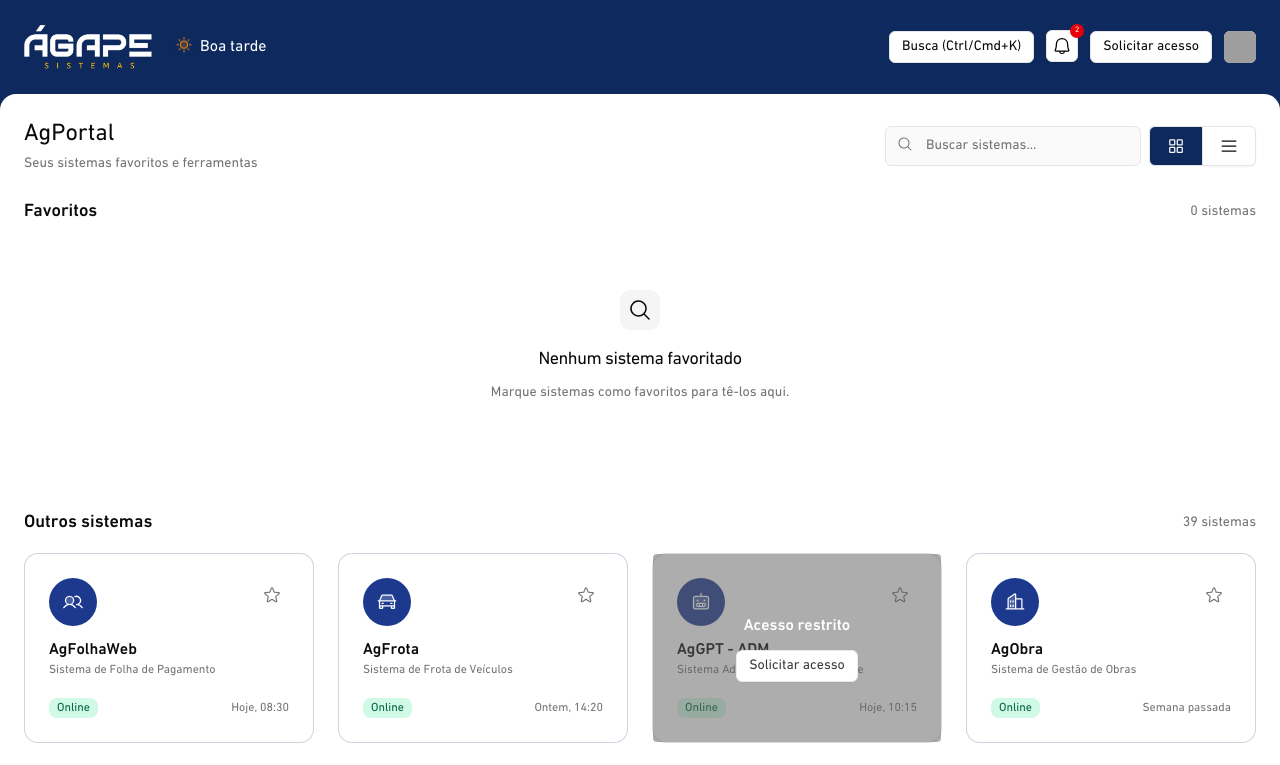
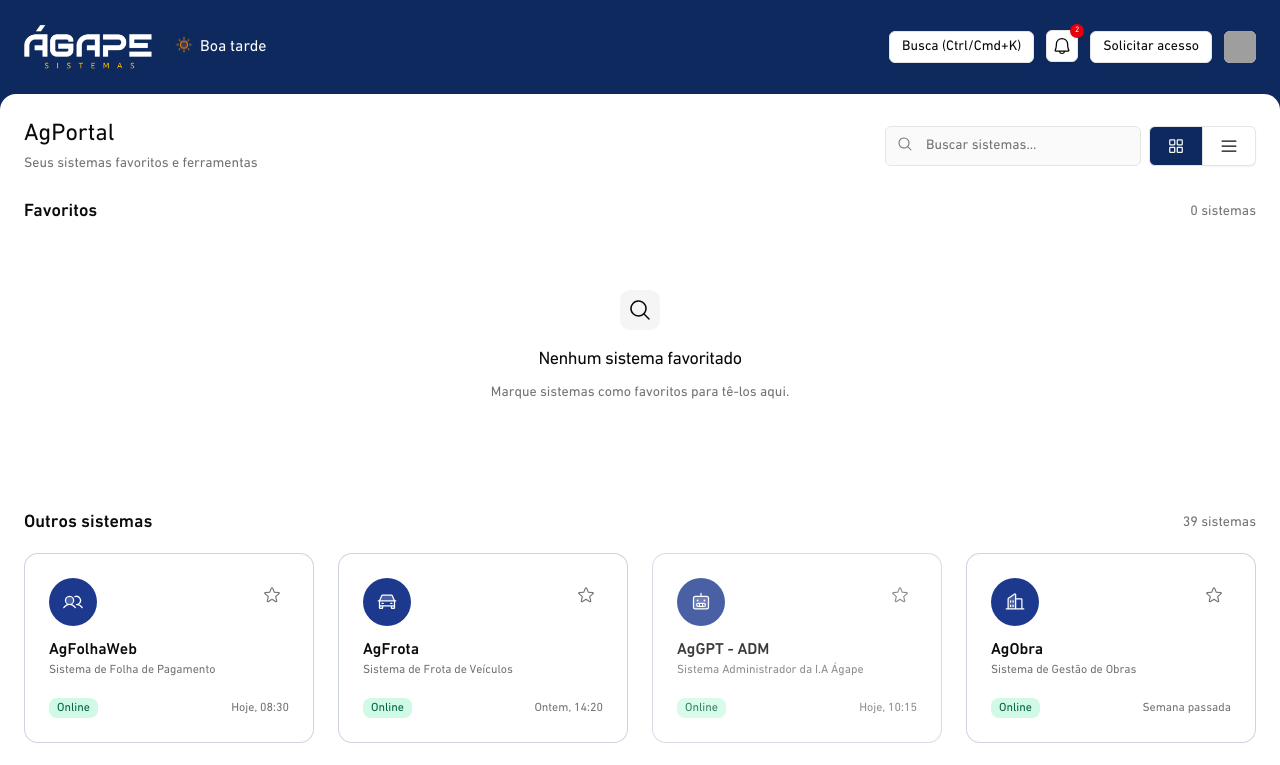
Before and after one commit to GuilhermeSantosUI/agportalweb, a React (Vite) app: page /dashboard in a window 1280 px wide. Shown: the top 765 px of the page. Built offline with nearby package versions, Linux system fonts and the light colour scheme; grey boxes are pictures that could not be loaded.

Commit message:
feat(FavoriteCard): implementar evento global para solicitar acesso e melhorar a acessibilidade

```diff
--- a/src/components/favorite-card.tsx
+++ b/src/components/favorite-card.tsx
@@ -1,7 +1,6 @@
 import { hasAccess } from '@/app/utils/access';
 import useFavorites from '@/app/utils/useFavorites';
 import { Card, CardContent, CardDescription, CardHeader, CardTitle } from '@/components/ui/card';
-import { RequestAccess } from '@/pages/components/request-access';
 import { Star } from '@phosphor-icons/react';
 import React from 'react';
 
@@ -16,7 +15,14 @@ type Props = {
   lastAccess?: string;
 };
 
-export function FavoriteCard({ id, title, subtitle, Icon, status, lastAccess, }: Props) {
+export function FavoriteCard({
+  id,
+  title,
+  subtitle,
+  Icon,
+  status,
+  lastAccess,
+}: Props) {
   const computedId = id ?? title.replace(/\s+/g, '-').toLowerCase();
   const { isFavorite, toggle } = useFavorites();
   const fav = isFavorite(computedId);
@@ -24,7 +30,9 @@ export function FavoriteCard({ id, title, subtitle, Icon, status, lastAccess, }:
 
   return (
     <Card
-      className={`group transition-all gap-0 duration-300 ${access ? 'cursor-pointer' : 'opacity-80'} border border-primary/20 relative`}
+      className={`group transition-all gap-0 duration-300 ${
+        access ? 'cursor-pointer' : 'opacity-80'
+      } border border-primary/20 relative`}
       onClick={() => access && console.log('Abrir', title)}
       role="button"
       aria-label={`Abrir ${title}`}
@@ -77,15 +85,20 @@ export function FavoriteCard({ id, title, subtitle, Icon, status, lastAccess, }:
       </CardContent>
 
       {!access && (
-        <div className="absolute inset-0 bg-black/40 flex items-center justify-center rounded">
-          <div className="text-center">
-            <div className="mb-3 text-white font-semibold">Acesso restrito</div>
-            <div className="flex items-center justify-center gap-2">
-              {/* RequestAccess traz o próprio botão e sheet */}
-              <RequestAccess />
-            </div>
-          </div>
-        </div>
+        // apenas blur; clique abrirá o formulário de solicitação via evento global
+        <div
+          className="absolute inset-0 opacity-0.5 rounded-lg"
+          role="button"
+          aria-label={`Solicitar acesso a ${title}`}
+          onClick={(e) => {
+            e.stopPropagation();
+            window.dispatchEvent(
+              new CustomEvent('open-request-access', {
+                detail: { what: title, id: computedId },
+              })
+            );
+          }}
+        />
       )}
     </Card>
   );
--- a/src/pages/Login.tsx
+++ b/src/pages/Login.tsx
@@ -1,9 +1,5 @@
 import logoImg from '@/assets/images/agape-logo-amarela.png';
-import {
-  CertificateDonePanel,
-  CertificateProcessingPanel,
-  CertificateSelectionPanel,
-} from '@/components/certificate-panel';
+import { CertificateDonePanel, CertificateProcessingPanel, CertificateSelectionPanel } from '@/components/certificate-panel';
 import { Button } from '@/components/ui/button';
 import { Checkbox } from '@/components/ui/checkbox';
 import { Input } from '@/components/ui/input';
@@ -314,9 +310,9 @@ export function Login() {
             </>
           ) : (
             <>
-              <h2 className="text-2xl font-semibold mb-1">Welcome Back</h2>
+              <h2 className="text-2xl font-semibold mb-1">agPortal</h2>
               <p className="text-sm text-muted-foreground mb-6">
-                Log in to continue your visa application journey
+                Acesse sua conta para continuar
               </p>
 
               <label className="text-sm mb-2 text-muted-foreground">
--- a/src/pages/components/request-access.tsx
+++ b/src/pages/components/request-access.tsx
@@ -36,6 +36,25 @@ export function RequestAccess() {
     'application/vnd.openxmlformats-officedocument.wordprocessingml.document',
   ];
   const maxFileSize = 500 * 1024; // 500kb
+
+  // Abrir o sheet quando receber um evento global 'open-request-access'.
+  React.useEffect(() => {
+    function onOpenRequest(e: Event) {
+      const detail = (e as CustomEvent)?.detail ?? {};
+      if (detail.what) setWhat(detail.what as string);
+      setSheetOpen(true);
+    }
+
+    window.addEventListener(
+      'open-request-access',
+      onOpenRequest as EventListener
+    );
+    return () =>
+      window.removeEventListener(
+        'open-request-access',
+        onOpenRequest as EventListener
+      );
+  }, []);
 
   return (
     <>
```
